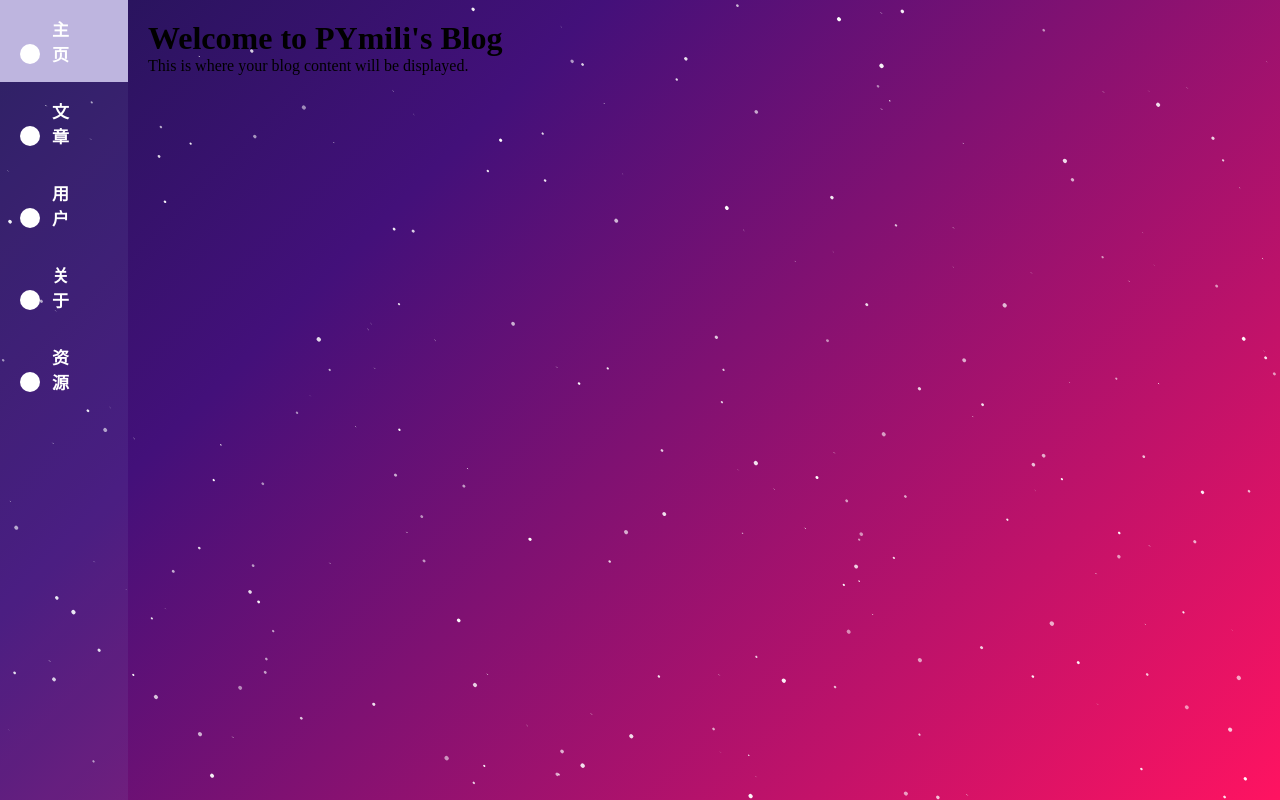
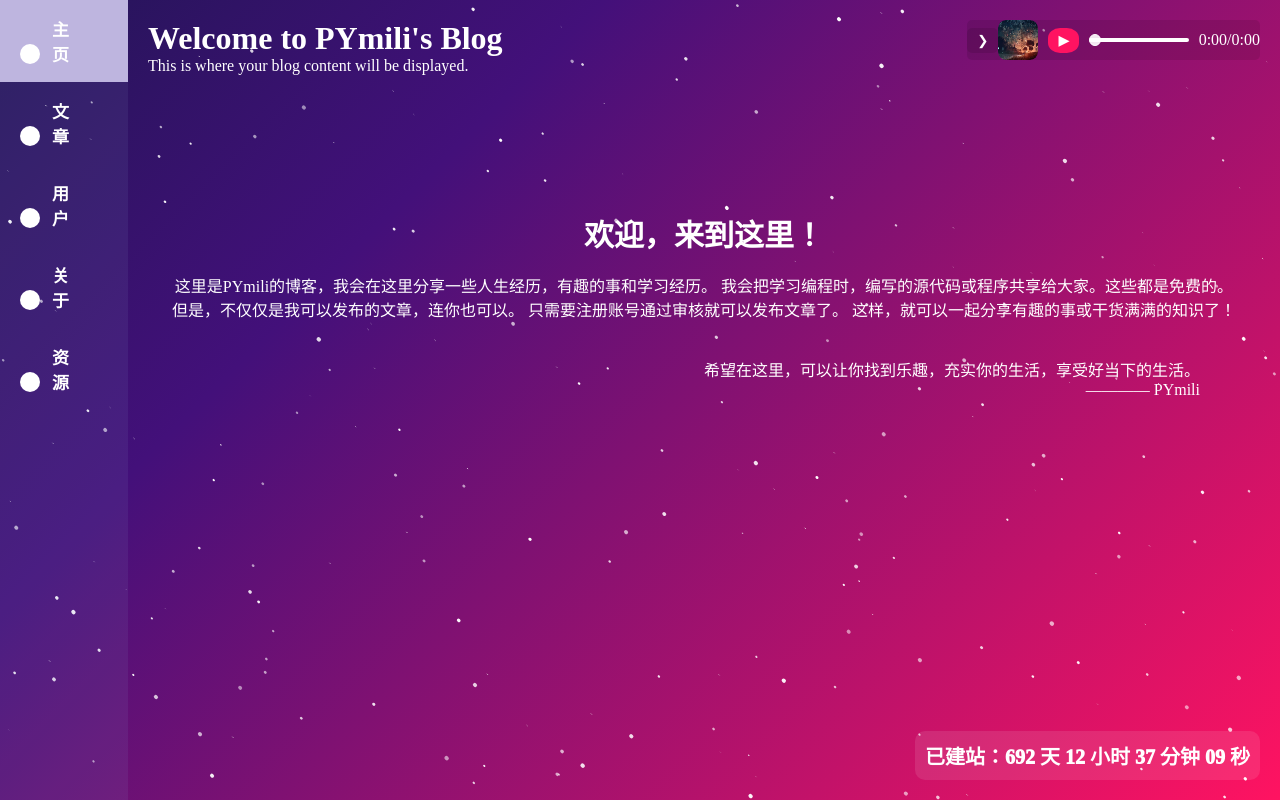
Before and after one commit to PYmili/PYmili-sBlog, a Flask app: page / in a window 1280 px wide. Run offline with Flask 3, Linux system fonts and the light colour scheme.

Commit message:
update index

```diff
--- /dev/null
+++ b/static/index/css/content.css
@@ -0,0 +1,15 @@
+/*
+* 右下角的建站时间
+*/
+#site-build-time-container {
+    position: fixed;
+    bottom: 20px; /* 距离底部的距离 */
+    right: 20px; /* 距离右侧的距离 */
+    background: rgba(255, 255, 255, 0.1); /* 背景颜色，可根据需要调整 */
+    padding: 10px; /* 内边距，可根据需要调整 */
+    border-radius: 10px; /* 圆角，可根据需要调整 */
+}
+
+#site-build-time {
+    font: 1000 20px '';
+}
--- a/static/index/css/main.css
+++ b/static/index/css/main.css
@@ -3,10 +3,16 @@ main {
     flex: 1;
 }
 
+/*
+* 侧边框(主)
+*/
 .shell {
     display: flex;
 }
 
+/*
+* 侧边框按钮
+*/
 .buttons {
     position: fixed;
     top: 0;
@@ -55,7 +61,8 @@ main {
 }
 
 .li ul li {
-    padding: 16px 24px;
+    font: 800 10px '';
+    padding: 20px 40px;
     transition: .3s;
 }
 
@@ -68,14 +75,65 @@ main {
     background-color: #828eb9;
 }
 
+/*
+* 内容显示窗口
+*/
 .content {
     margin-left: 10%; /* 让 .content 在 .buttons 的右侧 */
     flex: 1; /* 让 .content 占据剩余空间 */
     padding: 20px;
 }
 
+.content h1 {
+    color: #fff;
+}
+
+.content p {
+    color: #fff;
+}
+
+/*
+* 内容显示窗口下的主页内容
+*/
+.text {
+    /* background-color: rgba(255, 255, 255, 0.5); /* 使用rgba来定义白色带透明度的颜色 */
+    /* border-radius: 10px; /* 圆角效果 */
+    margin: 20px;
+    text-align: center; /* 文本水平居中 */
+    display: flex;
+    flex-direction: column;
+    justify-content: center; /* 文本垂直居中 */
+    align-items: center; /* 文本水平居中 */
+    height: 45%;
+}
+
+.text h1 {
+    text-align: center;
+    color: #fff;
+    font: 800 30px '';
+}
+
+.text p {
+    text-align: center;
+}
+
+/* 作者留言 */
+.text author {
+    text-align: right; /* 设置文本右对齐 */
+    position: absolute;
+    right: 1; /* 位于右侧 */
+}
+
 /* 添加媒体查询以适配手机屏幕 */
 @media (max-width: 768px) {
+    .content h1 {
+        font-size: 20px;
+    }
+
+    .content p {
+        font-size: 10px;
+    }
+
     .buttons {
         width: 15%; /* 屏幕宽度 */
         background-color: rgba(138, 152, 201, 0.1); /* 更改背景颜色和透明度 */
--- /dev/null
+++ b/static/index/css/player.css
@@ -0,0 +1,150 @@
+.music-player {
+    max-height: 10%;
+    transition: max-height 0.3s; /* 添加过渡效果 */
+    position: fixed;
+    top: 20px;
+    right: 20px;
+    background: rgba(0, 0, 0, 0.1); /* 添加10%的透明玻璃效果 */
+    border-radius: 5px;
+    color: #fff;
+    display: flex;
+    align-items: center;
+}
+
+.music-info {
+    display: flex;
+    align-items: center;
+}
+
+/*
+* 音乐图片
+*/
+.album-cover {
+    width: 40px;
+    height: 40px;
+    margin-right: 10px;
+    overflow: hidden;
+    border-radius: 20%; /* 设置图片的20%圆角 */
+}
+
+.album-cover img {
+    width: 100%;
+    height: 100%;
+    border-radius: 20%; /* 设置图片的20%圆角 */
+}
+
+/*
+* 音乐播放
+*/
+.music-controls {
+    display: flex;
+    align-items: center;
+}
+
+button#play-pause {
+    border: none;
+    border-radius: 40%; /* 设置按钮的40%圆角 */
+    background-color: #ff1361;
+    color: #fff;
+    padding: 5px 10px;
+    cursor: pointer;
+    font-weight: bold;
+}
+
+/*
+* 音乐播放器滑块
+*/
+input#seek-bar {
+    width: 100px;
+    margin: 0 10px;
+    background: #fff; /* 设置为白色背景 */
+    height: 4px;
+    border-radius: 2px;
+    outline: none;
+    -webkit-appearance: none;
+    appearance: none;
+}
+
+input#seek-bar::-webkit-slider-thumb {
+    -webkit-appearance: none;
+    appearance: none;
+    width: 12px; /* 调整滑块的大小 */
+    height: 12px; /* 调整滑块的大小 */
+    background: rgba(255, 255, 255, 0.9); /* 白色滑块带透明效果 */
+    border: 1px solid #fff; /* 滑块的边框 */
+    border-radius: 50%; /* 圆形滑块 */
+    cursor: pointer;
+}
+
+input#seek-bar::-moz-range-thumb {
+    display: none;
+}
+
+input#seek-bar::-ms-thumb {
+    display: none;
+}
+
+
+#current-time, #duration {
+    color: #fff;
+}
+
+/* 美化播放按钮的悬停效果 */
+button#play-pause:hover {
+    background-color: #d30e52;
+}
+
+/*
+* 收缩播放器按钮
+*/
+#collapse-button {
+    cursor: pointer;
+    background: rgba(0, 0, 0, 0.1); /* 10%的透明度 */
+    color: #fff;
+    border: none;
+    padding: 5px 10px;
+    border-radius: 5px;
+}
+
+#collapse-button:hover {
+    background: rgba(0, 0, 0, 0.2); /* 悬停时增加透明度 */
+}
+
+.music-player.collapsed {
+    width: 40px; /* 收缩后的宽度 */
+    max-height: 0;
+    transition: width 0.3s ease-in-out;
+}
+
+.music-player.collapsed .album-cover {
+    display: none;
+}
+
+.music-player.collapsed .music-controls {
+    display: none;
+}
+
+.music-player.collapsed #collapse-button {
+    transform: rotate(0); /* 在这里设置按钮旋转 */
+    transition: transform 0.3s ease-in-out;
+}
+
+/*
+    移动端设备的适配
+*/
+@media (max-width: 768px) {
+    .music-player {
+        position: fixed;
+        top: 10%;
+        right: 0px;
+    }
+
+    .content {
+        text-align: center; /* 文本水平居中 */
+    }
+
+    .text {
+        text-align: left; /* 在较小的屏幕上，将文本水平对齐到左边 */
+        font-size: 14px; /* 设置较小的字体大小 */
+    }
+}
--- /dev/null
+++ b/static/index/js/content.js
@@ -0,0 +1,31 @@
+document.addEventListener("DOMContentLoaded", function () {
+    const siteBuildTimeElement = document.getElementById("site-build-time");
+    const daysElement = document.getElementById("days");
+    const hoursElement = document.getElementById("hours");
+    const minutesElement = document.getElementById("minutes");
+    const secondsElement = document.getElementById("seconds");
+
+    const siteBuildDate = new Date("2022-01-01"); // 替换为您的网站建立日期
+
+    function updateSiteBuildTime() {
+        const currentDate = new Date();
+        const timeDifference = currentDate - siteBuildDate;
+        const totalSeconds = Math.floor(timeDifference / 1000);
+
+        const days = Math.floor(totalSeconds / 86400);
+        const hours = Math.floor((totalSeconds % 86400) / 3600);
+        const minutes = Math.floor((totalSeconds % 3600) / 60);
+        const seconds = totalSeconds % 60;
+
+        daysElement.textContent = days;
+        hoursElement.textContent = hours < 10 ? "0" + hours : hours;
+        minutesElement.textContent = minutes < 10 ? "0" + minutes : minutes;
+        secondsElement.textContent = seconds < 10 ? "0" + seconds : seconds;
+    }
+
+    // 初始更新
+    updateSiteBuildTime();
+
+    // 定期更新已建站时间
+    setInterval(updateSiteBuildTime, 1000);
+});
--- /dev/null
+++ b/static/index/js/player.js
@@ -0,0 +1,59 @@
+const audio = new Audio("/static/index/resource/onceagain.mp3");
+const playPauseButton = document.getElementById("play-pause");
+const seekBar = document.getElementById("seek-bar");
+const currentTime = document.getElementById("current-time");
+const duration = document.getElementById("duration");
+
+document.addEventListener("DOMContentLoaded", function () {
+    playPauseButton.innerHTML = "▶";
+    playPauseButton.addEventListener("click", function () {
+        if (audio.paused) {
+            audio.play();
+            playPauseButton.innerHTML = "❚❚"; // 切换为暂停图标
+        } else {
+            audio.pause();
+            playPauseButton.innerHTML = "▶"; // 切换为播放图标
+        }
+    });
+
+    audio.addEventListener("timeupdate", function () {
+        const currentMinutes = Math.floor(audio.currentTime / 60);
+        const currentSeconds = Math.floor(audio.currentTime % 60);
+        currentTime.textContent = currentMinutes + ":" + (currentSeconds < 10 ? "0" : "") + currentSeconds;
+
+        seekBar.value = audio.currentTime;
+    });
+
+    audio.addEventListener("durationchange", function () {
+        const totalMinutes = Math.floor(audio.duration / 60);
+        const totalSeconds = Math.floor(audio.duration % 60);
+        duration.textContent = totalMinutes + ":" + (totalSeconds < 10 ? "0" : "") + totalSeconds;
+        seekBar.max = audio.duration;
+    });
+
+    seekBar.addEventListener("input", function () {
+        audio.currentTime = seekBar.value;
+    });
+});
+
+// 循环播放
+audio.addEventListener("ended", function () {
+    audio.currentTime = 0;
+    playPauseButton.innerHTML = "▶"; // 切换为播放图标
+    playPauseButton.click();
+});
+
+// 收缩
+const collapseButton = document.getElementById("collapse-button");
+const musicPlayer = document.querySelector(".music-player");
+
+collapseButton.addEventListener("click", function () {
+    if (collapseButton.textContent === "❮") {
+        // 如果按钮当前是 "❮"，则切换为 "❯"
+        collapseButton.textContent = "❯";
+    } else {
+        // 否则，切换回 "❮"
+        collapseButton.textContent = "❮";
+    }
+    musicPlayer.classList.toggle("collapsed");
+});
--- a/templates/index.html
+++ b/templates/index.html
@@ -3,7 +3,10 @@
 <head>
     <meta charset="UTF-8">
     <meta name="viewport" content="width=device-width, initial-scale=1.0">
+    <link rel="icon" href="{{ url_for('static', filename='index/resource/icon.svg') }}" type="image/svg+xml">
     <link rel="stylesheet" href="{{ url_for('static', filename='index/css/main.css') }}">
+    <link rel="stylesheet" href="{{ url_for('static', filename='index/css/player.css') }}">
+    <link rel="stylesheet" href="{{ url_for('static', filename='index/css/content.css') }}">
     <title>PYmili's Blog</title>
     <style>
         * {
@@ -28,7 +31,6 @@
     </style>
 </head>
 <body>
-<!--background 背景-->
 <main>
     <canvas></canvas>
     <nav class="shell">
@@ -39,35 +41,35 @@
             <li class="li">
                 文章
                 <ul>
-                    <li>最新（latest）</li>
-                    <li>所有（all）</li>
-                    <li>搜索（search）</li>
+                    <li>最新的论文</li>
+                    <li>所有论文</li>
+                    <li>搜索相关</li>
                 </ul>
             </li>
 
             <li class="li">
                 用户
                 <ul>
-                    <li>登录（login）</li>
-                    <li>注册（register）</li>
-                    <li>信息（information）</li>
+                    <li>登录账户</li>
+                    <li>注册账户</li>
+                    <li>账户的信息</li>
                 </ul>
             </li>
 
             <li class="li">
                 关于
                 <ul>
-                    <li>联系方式（contact）</li>
-                    <li>资助（finances）</li>
+                    <li>联系方式</li>
+                    <li>想资助我们</li>
                 </ul>
             </li>
 
             <li class="li">
                 资源
                 <ul>
-                    <li>公共资源（public）</li>
-                    <li>免费资源（Free）</li>
-                    <li>分享资源（share）</li>
+                    <li>公共的资源</li>
+                    <li>免费的资源</li>
+                    <li>分享的资源</li>
                 </ul>
             </li>
         </ul>
@@ -77,8 +79,56 @@
         <h1>Welcome to PYmili's Blog</h1>
         <p>This is where your blog content will be displayed.</p>
         <!-- 可以添加更多内容，如文章列表、文章内容等 -->
+        <br />
+
+        <div class="text">
+            <div>
+                <h1>欢迎，来到这里！</h1>
+                <br>
+                <p>
+                    这里是PYmili的博客，我会在这里分享一些人生经历，有趣的事和学习经历。
+                    我会把学习编程时，编写的源代码或程序共享给大家。这些都是免费的。<br>
+                    但是，不仅仅是我可以发布的文章，连你也可以。
+                    只需要注册账号通过审核就可以发布文章了。
+                    这样，就可以一起分享有趣的事或干货满满的知识了！
+                    <br><br>
+                    <br>
+                    <author>
+                        希望在这里，可以让你找到乐趣，充实你的生活，享受好当下的生活。<br>
+                        ———— PYmili
+                    </author>
+                </p>
+            </div>
+        </div>
+        <div id="site-build-time-container">
+            <div id="site-build-time">
+                <p>
+                    已建站：<span id="days">0</span> 天
+                    <span id="hours">00</span> 小时
+                    <span id="minutes">00</span> 分钟
+                    <span id="seconds">00</span> 秒
+                </p>
+            </div>
+        </div>
+    </div>
+    <div class="music-player">
+        <div class="music-info">
+            <button id="collapse-button">❯</button>
+            <div class="album-cover">
+                <img src="{{ url_for('static', filename='index/resource/wallhaven-4y8ll7.png') }}" alt="Album Cover">
+            </div>
+            <div class="music-controls">
+                <button id="play-pause"></button>
+                <input type="range" id="seek-bar" value="0" min="0" step="1">
+                <span id="current-time">0:00</span>
+                <span>/</span>
+                <span id="duration">0:00</span>
+            </div>
+        </div>
     </div>
 </main>
 <script src="{{ url_for('static', filename='index/js/background.js') }}"></script>
+<script src="{{ url_for('static', filename='index/js/player.js') }}"></script>
+<script src="{{ url_for('static', filename='index/js/content.js') }}"></script>
 </body>
 </html>
```
Also changed, not shown: static/index/resource/icon.svg (added), static/index/resource/wallhaven-4y8ll7.png (added), 1 other file.
